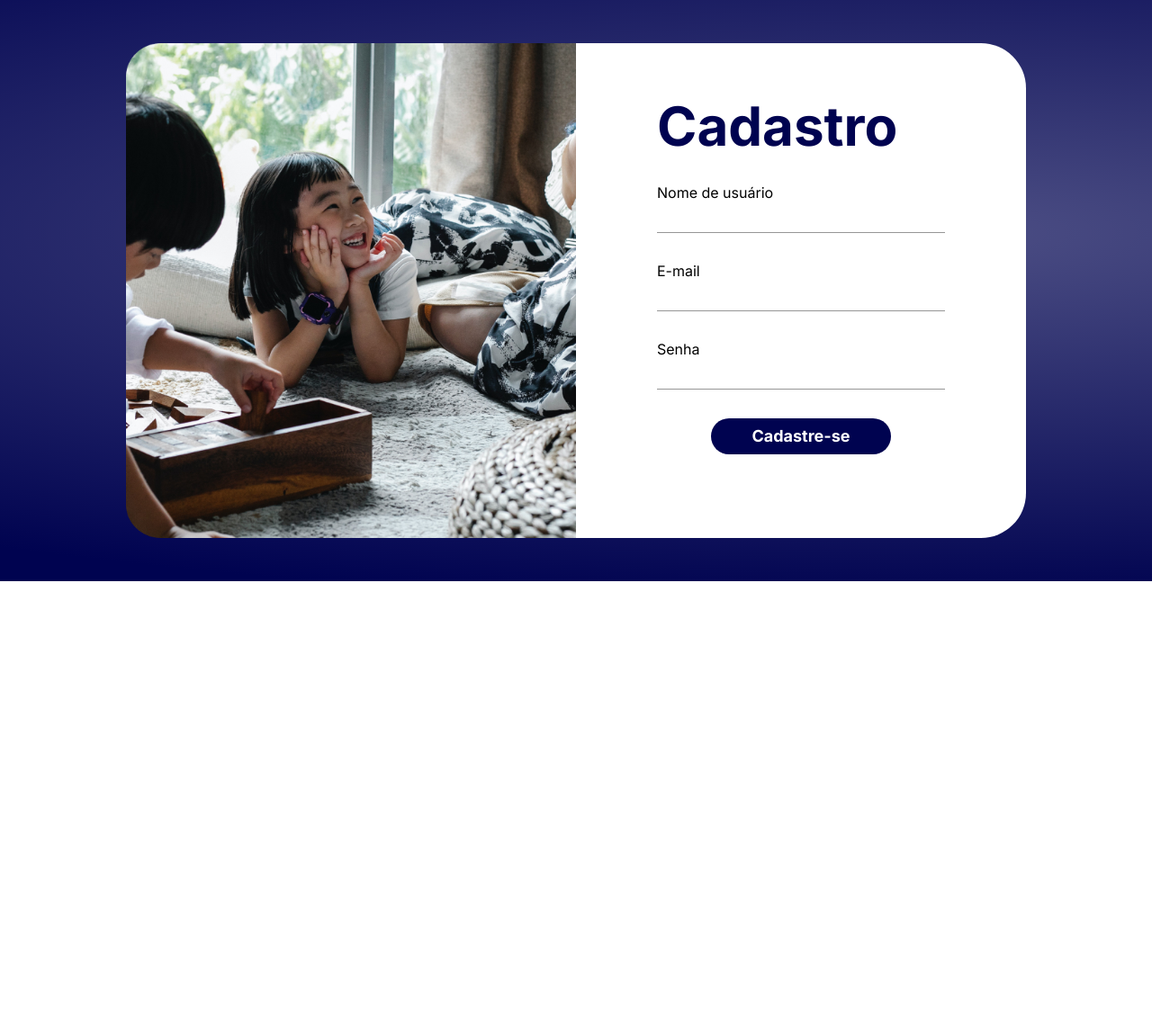
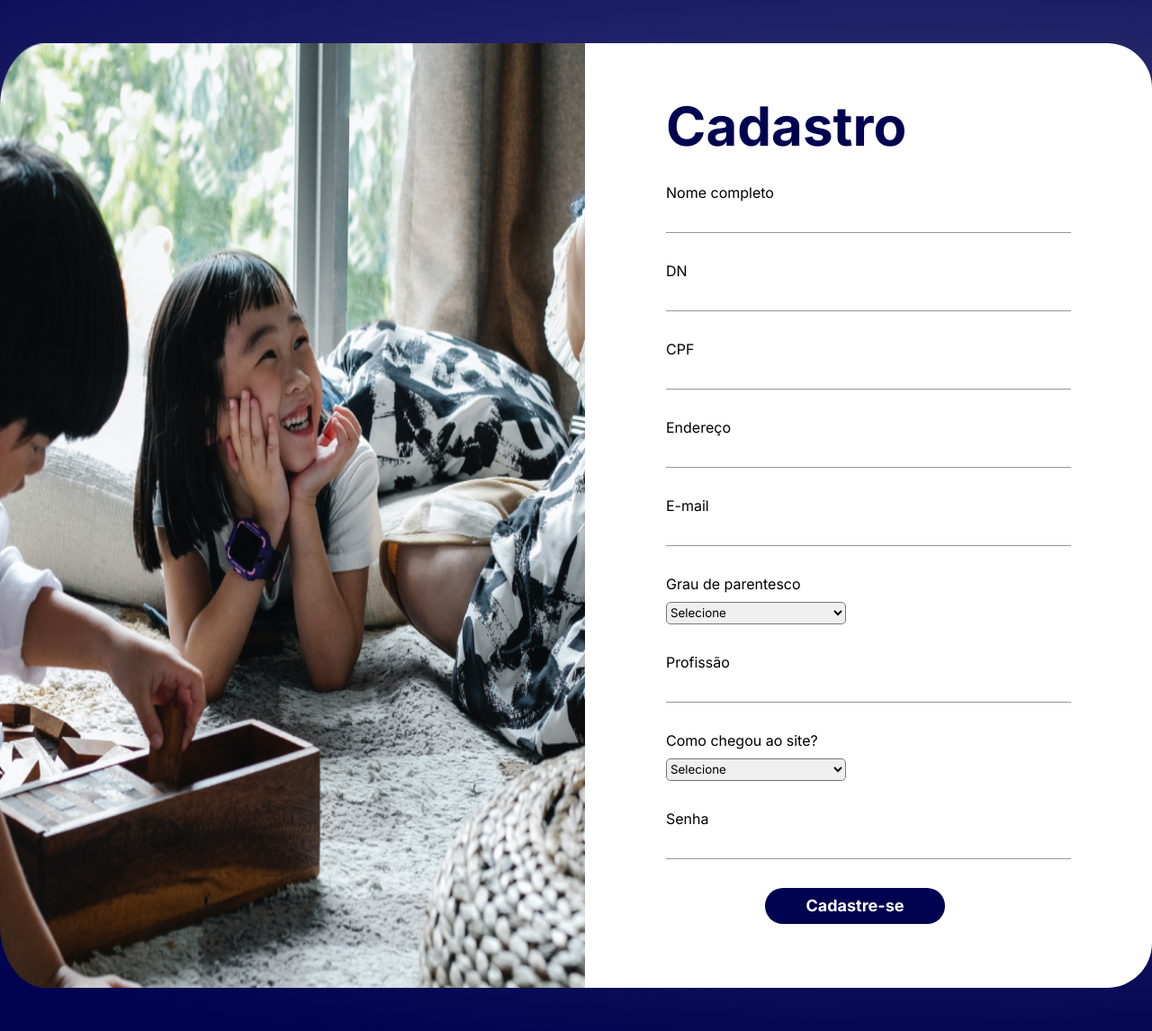
Before and after one commit to TeamHiveAPI/API-2023.2, a Python web app: template src/templates/cadastro.html in a window 1280 px wide. Shown: the part 111-1257 px from the top of the page at 90% size. Before the commit the page ends 757 px from the top, so only its background shows below. Run offline with Jinja, Linux system fonts and the light colour scheme; the template is opened without the code that fills it, so the values that code supplies are empty.

Commit message:
atualizei o form das páginas Cadastro e Login, e alterei a cor dos cards da Home

```diff
--- a/src/static/cadastrologin.css
+++ b/src/static/cadastrologin.css
@@ -53,16 +53,28 @@ body {
     align-items: center;
 }
 
-.container img {
-    width: 500px;
-    height: 550px;
+.cadastro-img {
+    width: 650px;
+    height: 1050px;
 }
 
-.cadastro, .login {
+.cadastro {
+    background-color: white;
+    width: 650px;
+    height: 1050px;
+    border-radius: 0 50px 50px 0px;
+}
+
+.login {
     background-color: white;
     width: 500px;
     height: 550px;
     border-radius: 0 50px 50px 0px;
+}
+
+.login-img {
+    width: 500px;
+    height: 550px;
 }
 
 .titulo_cadastro, .titulo_login {
@@ -76,8 +88,19 @@ label {
     white-space: nowrap;
 }
 
-input {
+.cadastro input {
     margin: 0px 90px 32px;
+    width: 450px;
+    height: 35px;
+    border: none;
+    background: none;
+    border-bottom: 1px solid #969696;
+    outline: none;
+    letter-spacing: 1px;
+}
+
+.login input {
+    margin: 0 90px 32px;
     width: 320px;
     height: 35px;
     border: none;
@@ -87,7 +110,23 @@ input {
     letter-spacing: 1px;
 }
 
-button {
+.cadastro button {
+    background-color: #000350;
+    border: none;
+    margin: 0 200px;
+    width: 200px;
+    height: 40px;
+    border-radius: 50px;
+    display: flex;
+    justify-content: center;
+    align-items: center;
+    color: white;
+    font-weight: bold;
+    font-size: 18px;
+    transition: background-color 0.5s ease;
+}
+
+.login button {
     background-color: #000350;
     border: none;
     margin: 0 150px;
@@ -142,3 +181,14 @@ hr {
 .cadastre a{
     color: white;
 }
+
+select {
+    margin: 10px 90px 32px;
+    width: 200px;
+    height: 25px;
+    border-radius: 5px;
+}
+
+input::placeholder {
+    color: #c9c9c9;
+}
--- a/src/static/style.css
+++ b/src/static/style.css
@@ -126,15 +126,15 @@ body {
 }
 
 .card_familia {
-    background-color: #FFD337;
+    background-color: #fd8835;
 }
 
 .card_sem_nefro {
-    background-color: #FFB240;
+    background-color: #d3702a;
 }
 
 .card_carro {
-    background-color: #F58A3C;
+    background-color: #a14502;
 }
 
 .card_morreu {
--- a/src/templates/cadastro.html
+++ b/src/templates/cadastro.html
@@ -19,16 +19,42 @@
     <main>
         <section>
             <div class="container">
-                <img src="../static/img/cadastro.png" alt="">
+                <img class="cadastro-img" src="../static/img/cadastro.png" alt="">
                 <div class="cadastro">
                     <h1 class="titulo_cadastro">Cadastro</h1>
                     <form action="">
-                        <label for="nome">Nome de usuário</label> <br>
+                        <label for="nome">Nome completo</label> <br>
                         <input type="text" id="nome"> <br>
+                        <label for="dn">DN</label> <br>
+                        <input type="text" id="dn"> <br>
+                        <label for="cpf">CPF</label> <br>
+                        <input type="text" id="cpf"> <br>
+                        <label for="endereco">Endereço</label> <br>
+                        <input type="text" id="endereco"> <br>
                         <label for="email">E-mail</label> <br>
                         <input type="email" id="email"> <br>
+                        <label for="parentesco">Grau de parentesco</label> <br>
+                        <select name="parentesco" id="parentesco">
+                            <option value="" hidden>Selecione</option>
+                            <option value="">Mãe/pai</option>
+                            <option value="">Avô/avó</option>
+                            <option value="">Irmão/irmã</option>
+                            <option value="">Tia/tio</option>
+                            <option value="">Outro</option>
+                        </select> <br>
+                        <label for="profissao">Profissão</label> <br>
+                        <input type="text" id="profissao"> <br>
+                        <label for="como-chegou">Como chegou ao site?</label> <br>
+                        <select name="como-chegou" id="parentesco">
+                            <option value="" hidden>Selecione</option>
+                            <option value="">Internet</option>
+                            <option value="">Redes sociais</option>
+                            <option value="">Indicação de amigo</option>
+                            <option value="">Indicação profissional</option>
+                            <option value="">Outro</option>
+                        </select> <br>
                         <label for="senha">Senha</label> <br>
-                        <input type="password" id="senha"> <br>
+                        <input type="password" maxlength="8" minlength="6" id="senha"> <br>
                         <div class="botao">
                             <button type="submit">Cadastre-se</button>
                         </div>
```
Also changed, not shown: src/templates/login.html (+4 -4 lines).
